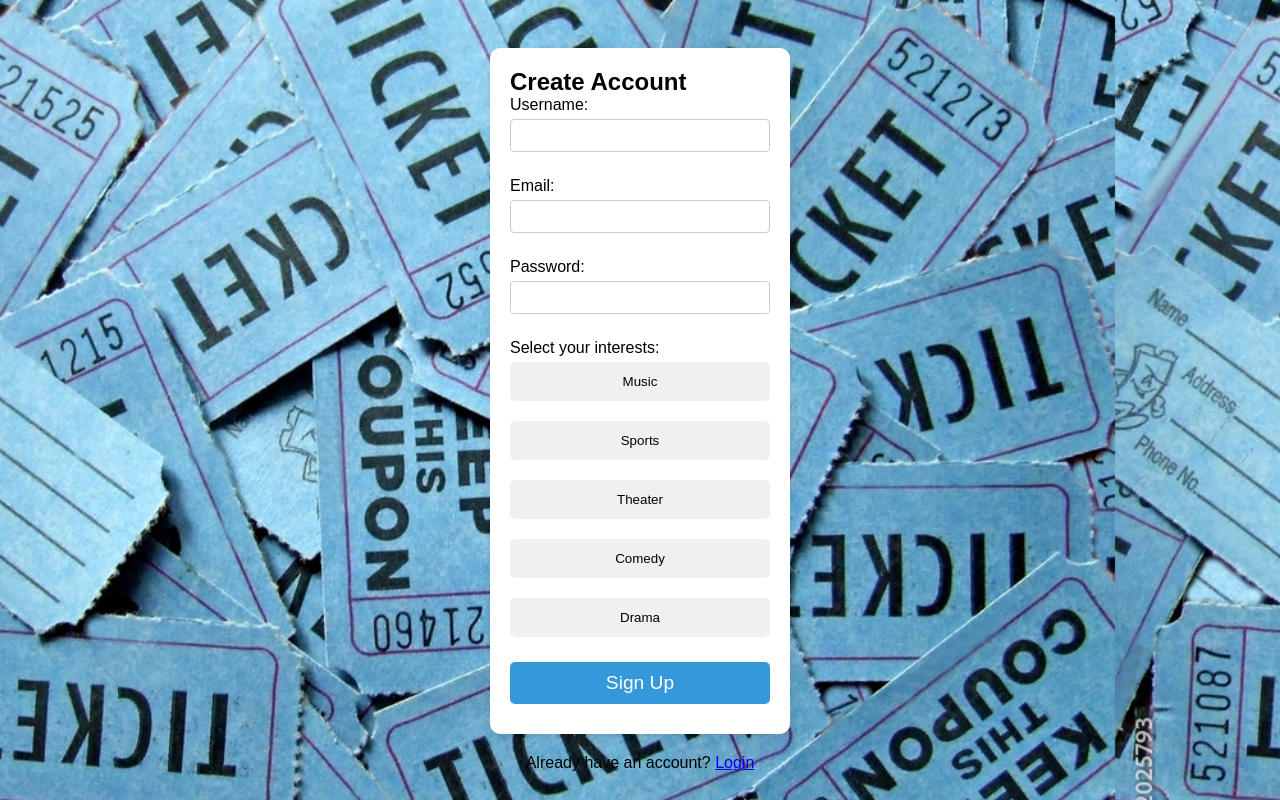
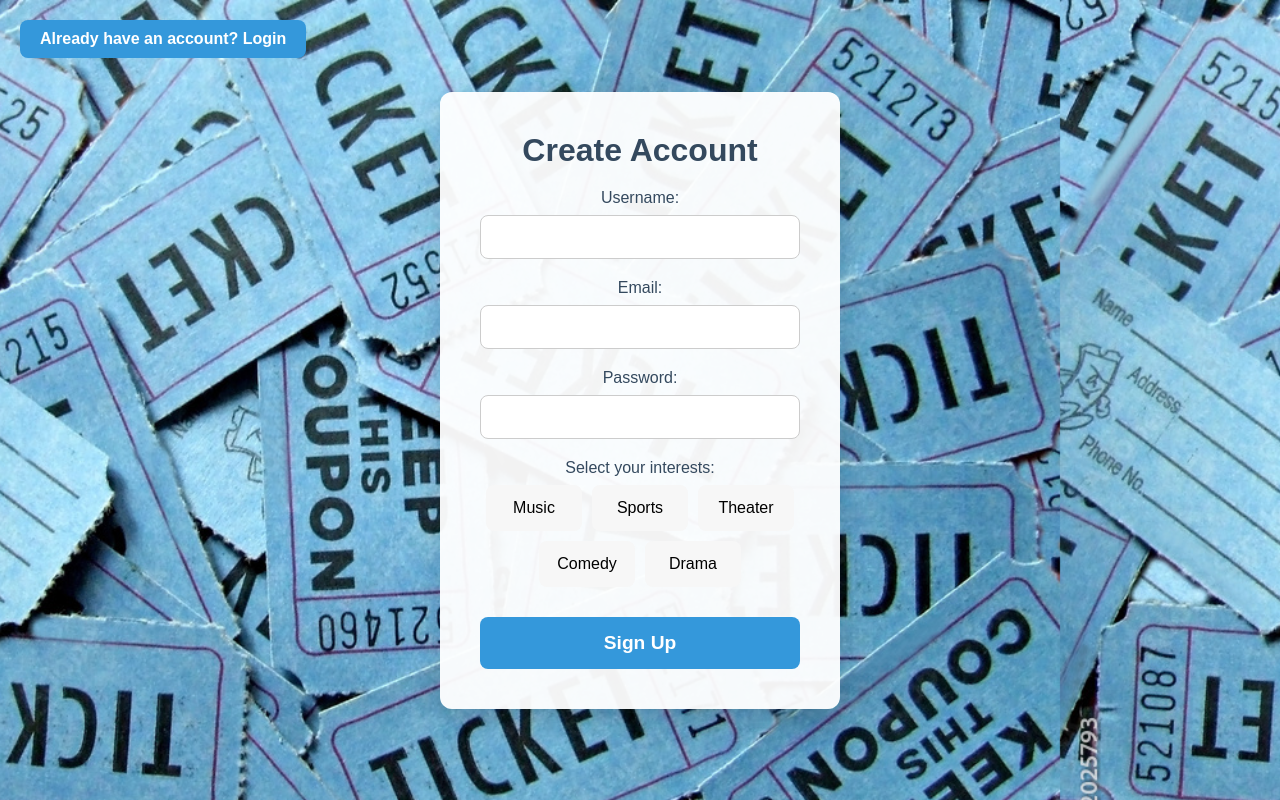
Before and after one commit to Krwaheed/EasyTicket, a Flask app: page /signup in a window 1280 px wide. Run offline with Flask 3, Linux system fonts and the light colour scheme.

Commit message:
updated signup.html, admin-styles.css and signup.css

```diff
--- a/app.py
+++ b/app.py
@@ -19,14 +19,13 @@ db = mysql.connector.connect(
 def add_admin(username, password):
     """Function to add an admin securely without a web interface."""
     cursor = db.cursor(dictionary=True)
-    # Check if the username already exists
     cursor.execute("SELECT * FROM admins WHERE username = %s", (username,))
     if cursor.fetchone():
         print("Error: Username already exists.")
         return
-    # Hash the password
+
     hashed_password = generate_password_hash(password, method='pbkdf2:sha256')
-    # Insert new admin
+
     try:
         cursor.execute("INSERT INTO admins (username, password) VALUES (%s, %s)", (username, hashed_password))
         db.commit()
@@ -51,10 +50,10 @@ def login():
         cursor.execute("SELECT * FROM users WHERE username = %s", (username,))
         user = cursor.fetchone()
         if user and check_password_hash(user['password'], password):
-            session['username'] = username  # Store username in session
+            session['username'] = username
             return redirect(url_for('user_dashboard'))
         else:
-            return redirect(url_for('home'))  # Redirect to home on failure
+            return redirect(url_for('home'))
     return render_template('index.html')
 
 
@@ -78,7 +77,7 @@ def fetch_real_time_events(query="Concerts in San-Francisco"):
     response = requests.get(url, headers=headers, params=querystring)
 
     if response.status_code == 200:
-        return response.json()  # Return the JSON response
+        return response.json()
     else:
         return None
 
@@ -89,7 +88,6 @@ def user_dashboard():
     if 'username' not in session:
         return redirect(url_for('login'))
 
-    # Handle the event search query either from the form or use default
     query = request.form.get('query') if request.method == 'POST' else "Concerts in San-Francisco"
 
     # Fetch events based on the search query
@@ -98,9 +96,8 @@ def user_dashboard():
     if events_data:
         events = events_data.get('data', [])
     else:
-        events = []  # Default to an empty list if fetch fails
+        events = []
 
-    # Render the dashboard template with events data
     return render_template('user-dashboard.html', username=session['username'], events=events, query=query)
 
 
@@ -127,7 +124,7 @@ def signup():
 
 @app.route('/logout')
 def logout():
-    session.pop('username', None)  # Remove username from session
+    session.pop('username', None)
     return redirect(url_for('home'))
 
 #********************** Admin stuff ***********************
@@ -142,7 +139,7 @@ def admin_login():
         cursor.execute("SELECT * FROM admins WHERE username = %s", (username,))
         admin = cursor.fetchone()
         if admin and check_password_hash(admin['password'], password):
-            session['admin-username'] = username  # Store admin username in session
+            session['admin-username'] = username
             return redirect(url_for('admin_dashboard'))
         else:
             return redirect(url_for('adminLogin'))
@@ -151,10 +148,10 @@ def admin_login():
 @app.route('/admin-dashboard')
 def admin_dashboard():
     if 'admin-username' in session:
-        # Render the dashboard page with the admin username passed to the template
+
         return render_template('admin-dashboard.html', admin_username=session['admin-username'])
     else:
-        # Redirect to login page if not logged in
+
         return redirect(url_for('adminLogin'))
 
 @app.route('/api/admin/session', methods=['GET'])
@@ -178,7 +175,7 @@ def get_events():
     if 'admin-username' not in session:
         return jsonify({'error': 'Unauthorized'}), 401
     cursor = db.cursor(dictionary=True)
-    cursor.execute("SELECT id, name FROM events")  # Make sure you have an 'events' table with at least these fields
+    cursor.execute("SELECT id, name FROM events")
     events = cursor.fetchall()
     return jsonify([{'id': event['id'], 'name': event['name']} for event in events])
 
--- /dev/null
+++ b/static/css/signup.css
@@ -0,0 +1,157 @@
+/* Global Styles */
+* {
+    margin: 0;
+    padding: 0;
+    box-sizing: border-box;
+    font-family: 'Arial', sans-serif;
+}
+
+body {
+    background-color: #2c3e50;
+    background: url('../images/ticketBackground.jpeg') repeat-x;
+    background-size: cover;
+    animation: moveBackground 30s linear infinite;
+    display: flex;
+    justify-content: center;
+    align-items: center;
+    height: 100vh;
+    color: #333;
+    padding: 20px;
+    position: relative;
+}
+
+/* Background animation */
+@keyframes moveBackground {
+    0% {
+        background-position: 0 0;
+    }
+    100% {
+        background-position: -1000px 0;
+    }
+}
+
+/* Signup container centered */
+.signup-container {
+    width: 100%;
+    max-width: 400px;
+    position: relative;
+    text-align: center;
+    z-index: 1;
+}
+
+.signup-box {
+    background-color: rgba(255, 255, 255, 0.95);
+    padding: 40px;
+    border-radius: 12px;
+    box-shadow: 0 8px 30px rgba(0, 0, 0, 0.2);
+    width: 100%;
+    transition: transform 0.6s ease-in-out, opacity 0.5s ease-in-out;
+}
+
+.signup-form h2 {
+    text-align: center;
+    font-size: 2em;
+    margin-bottom: 20px;
+    color: #34495e;
+    font-weight: bold;
+}
+
+.form-group {
+    margin-bottom: 20px;
+}
+
+.form-group label {
+    font-size: 1em;
+    margin-bottom: 8px;
+    display: block;
+    color: #34495e;
+}
+
+.form-group input[type="text"],
+.form-group input[type="email"],
+.form-group input[type="password"] {
+    width: 100%;
+    padding: 12px;
+    border-radius: 8px;
+    border: 1px solid #ccc;
+    font-size: 1em;
+    transition: border-color 0.3s;
+}
+
+.form-group input:focus {
+    border-color: #3498db;
+    outline: none;
+}
+
+
+.hidden {
+    display: none;
+}
+
+/* Interests section styling */
+.interests-container {
+    display: flex;
+    flex-wrap: wrap;
+    justify-content: center;
+    gap: 10px;
+    margin-bottom: 20px;
+}
+
+.interest-option {
+    background-color: #f7f7f7;
+    border: 2px solid transparent;
+    padding: 12px;
+    border-radius: 8px;
+    cursor: pointer;
+    transition: background-color 0.3s, border-color 0.3s;
+    font-size: 1em;
+    width: 30%;
+}
+
+.interest-option:hover,
+.interest-option.selected {
+    background-color: #3498db;
+    color: #fff;
+    border-color: #3498db;
+}
+
+/* Button styles */
+.btn {
+    width: 100%;
+    padding: 15px;
+    background-color: #3498db;
+    color: white;
+    font-size: 1.2em;
+    font-weight: bold;
+    border: none;
+    border-radius: 8px;
+    cursor: pointer;
+    transition: background-color 0.3s, transform 0.2s;
+    margin-top: 10px;
+}
+
+.btn:hover {
+    background-color: #2980b9;
+    transform: translateY(-3px);
+}
+
+
+.login-button {
+    position: absolute;
+    top: 20px;
+    left: 20px;
+    background-color: #3498db;
+    color: white;
+    padding: 10px 20px;
+    font-size: 1em;
+    border-radius: 8px;
+    text-decoration: none;
+    font-weight: bold;
+    z-index: 2;
+    transition: background-color 0.3s, transform 0.2s;
+}
+
+.login-button:hover {
+    background-color: #2980b9;
+    transform: translateY(-3px);
+}
--- a/static/css/styles.css
+++ b/static/css/styles.css
@@ -74,74 +79,93 @@ body {
     display: flex;
     justify-content: center;
     align-items: center;
-    margin-top: 120px; /* Adjust for banner height */
+    margin-top: 150px;
 }
 
 .login-box {
-    background-color: rgba(255, 255, 255, 0.8);
-    padding: 40px;
-    border-radius: 10px;
-    box-shadow: 0px 4px 8px rgba(0, 0, 0, 0.2);
-    width: 350px; /* Adjust width */
+    background-color: rgba(255, 255, 255, 0.85);
+    padding: 50px;
+    border-radius: 12px;
+    box-shadow: 0px 6px 15px rgba(0, 0, 0, 0.3);
+    width: 380px;
+    transition: box-shadow 0.3s ease;
+}
+
+.login-box:hover {
+    box-shadow: 0px 10px 25px rgba(0, 0, 0, 0.35);
 }
 
 .login-box h2 {
-    margin-bottom: 20px;
-    font-size: 2em;
+    margin-bottom: 25px;
+    font-size: 2.2em;
     color: #333;
 }
 
 .input-group {
-    margin-bottom: 20px;
+    margin-bottom: 25px;
 }
 
 .input-group input {
     width: 100%;
-    padding: 10px;
-    margin-top: 5px;
+    padding: 12px;
+    margin-top: 8px;
     font-size: 1em;
-    border-radius: 5px;
+    border-radius: 6px;
     border: 1px solid #ccc;
+    transition: border-color 0.3s ease;
+}
+
+.input-group input:focus {
+    border-color: #3498db;
+    outline: none;
 }
 
 .btn {
     width: 100%;
-    padding: 10px;
+    padding: 12px;
     background-color: #3498db;
     color: #fff;
     font-size: 1.2em;
     border: none;
-    border-radius: 5px;
+    border-radius: 6px;
     cursor: pointer;
+    transition: background-color 0.3s ease, transform 0.3s ease;
 }
 
 .btn:hover {
     background-color: #2980b9;
+    transform: translateY(-2px);
 }
 
-/* Sign up form */
+/* Sign Up Form */
 .signup-container {
     display: flex;
     justify-content: center;
     align-items: center;
-    padding: 20px;
+    padding: 30px;
 }
 
 .signup-box {
     background-color: #fff;
-    padding: 20px;
-    border-radius: 10px;
-    box-shadow: 0 2px 10px rgba(0,0,0,0.1);
-    width: 300px; /* Adjust width as needed */
+    padding: 30px;
+    border-radius: 12px;
+    box-shadow: 0 4px 12px rgba(0, 0, 0, 0.2);
+    width: 320px;
+    transition: box-shadow 0.3s ease;
+}
+
+.signup-box:hover {
+    box-shadow: 0 6px 20px rgba(0, 0, 0, 0.3);
 }
 
 .form-group {
-    margin-bottom: 15px;
+    margin-bottom: 20px;
 }
 
 label {
     display: block;
-    margin-bottom: 5px;
+    margin-bottom: 8px;
+    font-weight: 600;
 }
 
 input[type="text"],
@@ -149,10 +173,10 @@ input[type="email"],
 input[type="password"],
 button {
     width: 100%;
-    padding: 8px;
-    margin-bottom: 10px;
+    padding: 10px;
+    margin-bottom: 12px;
     border: 1px solid #ccc;
-    border-radius: 4px;
+    border-radius: 6px;
 }
 
 button.btn {
@@ -160,23 +184,26 @@ button.btn {
     color: white;
     border: none;
     cursor: pointer;
+    font-size: 1.1em;
+    padding: 12px;
 }
 
 button.btn:hover {
     background-color: #2980b9;
 }
 
+/* Interest Options */
 .interests-container {
     display: flex;
     flex-wrap: wrap;
-    gap: 10px;
+    gap: 12px;
 }
 
 .interest-option {
     background-color: #f0f0f0;
     border: 2px solid transparent;
-    padding: 10px;
-    border-radius: 5px;
+    padding: 12px;
+    border-radius: 6px;
     cursor: pointer;
     transition: background-color 0.3s, border-color 0.3s;
 }
--- a/static/js/multi-select-handler.js
+++ b/static/js/multi-select-handler.js
@@ -4,7 +4,7 @@ document.addEventListener('DOMContentLoaded', function () {
 
     interestButtons.forEach(button => {
         button.addEventListener('click', function () {
-            this.classList.toggle('selected');  // Toggle the 'selected' class on click
+            this.classList.toggle('selected');
         });
     });
 
@@ -18,7 +18,7 @@ document.addEventListener('DOMContentLoaded', function () {
         const formData = new FormData(form);
         selectedInterests.forEach(interest => formData.append('interests', interest));
 
-        // Submit form data via fetch API to the server
+
         fetch(form.action, {
             method: 'POST',
             body: formData
@@ -26,7 +26,7 @@ document.addEventListener('DOMContentLoaded', function () {
         .then(response => response.json())
         .then(data => {
             if (data.status === 'success') {
-                // Redirect to the URL provided by the server
+
                 window.location.href = data.redirect_url;
             } else {
                 console.error('Error:', data.message);
--- a/templates/signup.html
+++ b/templates/signup.html
@@ -4,9 +4,12 @@
     <meta charset="UTF-8">
     <meta name="viewport" content="width=device-width, initial-scale=1.0">
     <title>EasyTicket - Sign Up</title>
-    <link rel="stylesheet" href="{{ url_for('static', filename='css/styles.css') }}">
+    <link rel="stylesheet" href="{{ url_for('static', filename='css/signup.css') }}">
 </head>
+
 <body>
+    <a href="{{ url_for('login') }}" class="login-button">Already have an account? Login</a>
+
     <div class="signup-container">
         <div class="signup-box">
             <form action="{{ url_for('signup') }}" method="POST" class="signup-form">
@@ -30,16 +33,14 @@
                         <button type="button" class="interest-option" data-value="sports">Sports</button>
                         <button type="button" class="interest-option" data-value="theater">Theater</button>
                         <button type="button" class="interest-option" data-value="comedy">Comedy</button>
-                        <button type="button" class="interest-option" data-value="another one">Drama</button>
+                        <button type="button" class="interest-option" data-value="drama">Drama</button>
                     </div>
                 </div>
                 <button type="submit" class="btn">Sign Up</button>
             </form>
         </div>
     </div>
-    <div class="signup-text">
-    Already have an account? <a href="{{ url_for('home') }}">Login</a>
-</div>
+
     <script src="{{ url_for('static', filename='js/multi-select-handler.js') }}"></script>
 </body>
 </html>
```
Also changed, not shown: other parts of static/css/styles.css (+34 -26 lines), static/css/admin-styles.css (+42 -16 lines).
